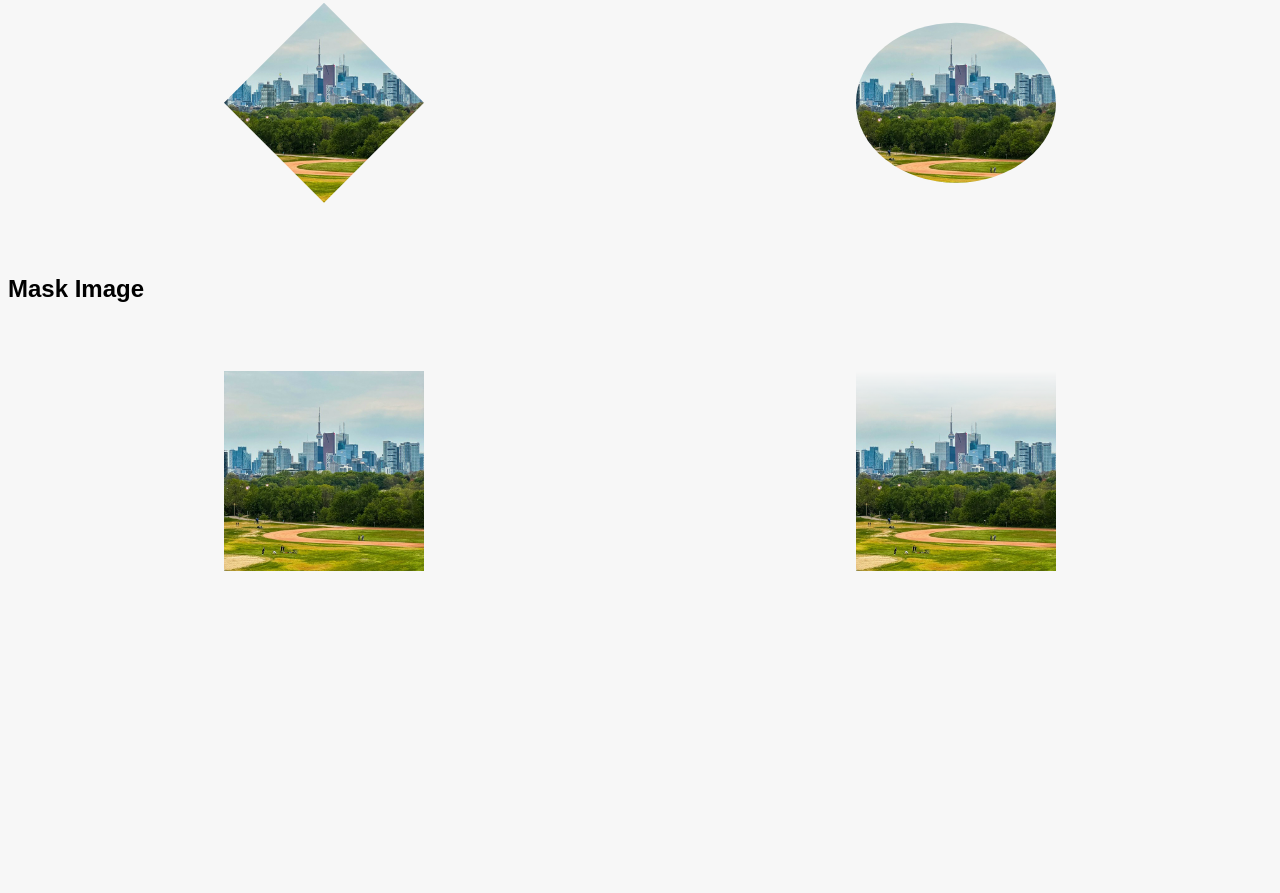
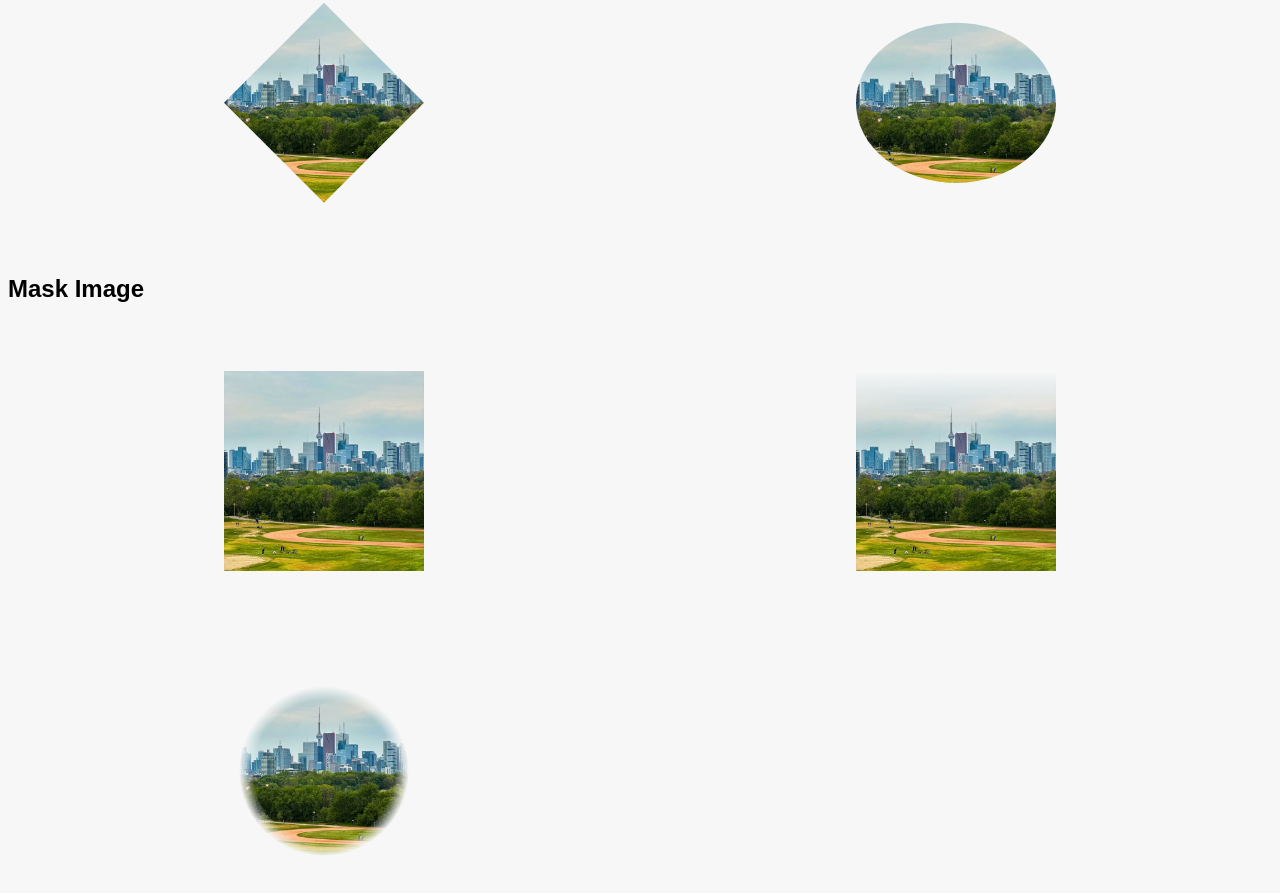
Before and after one commit to erschm240/wdd331-portfolio, a website: page unit-3/clip-and-mask/index.html in a window 1280 px wide. Shown: the part 473-1366 px from the top of the page. Before the commit the page ends 1104 px from the top, so only its background shows below. Drawn offline with Linux system fonts and the light colour scheme.

Commit message:
Separeated radial and linear masks.

```diff
--- a/unit-3/clip-and-mask/index.html
+++ b/unit-3/clip-and-mask/index.html
@@ -29,7 +29,10 @@
             <img src="images/park.jpg" alt="A park with a city skyline behind it">
         </div>
         <div class="card">
-            <img class="mask" src="images/park.jpg" alt="A park with a city skyline behind it">
+            <img class="mask-linear" src="images/park.jpg" alt="A park with a city skyline behind it">
+        </div>
+        <div class="card">
+            <img class="mask-radial" src="images/park.jpg" alt="A park with a city skyline behind it">
         </div>
     </div>
 </body>
--- a/unit-3/clip-and-mask/styles.css
+++ b/unit-3/clip-and-mask/styles.css
@@ -73,10 +73,13 @@ h1 {
         }
     } */
 
-    .mask {
+    .mask-linear {
         -webkit-mask-image: linear-gradient(to top, black 70%, transparent);
         mask-image: linear-gradient(to top, black 70%, transparent);
-        /* -webkit-mask-image: radial-gradient(black 50%, transparent 60%);
-        mask-image: radial-gradient(black 50%, transparent 60%); */
+    }
+
+    .mask-radial {
+        -webkit-mask-image: radial-gradient(black 50%, transparent 60%);
+        mask-image: radial-gradient(black 50%, transparent 60%);
     }
 }
```
